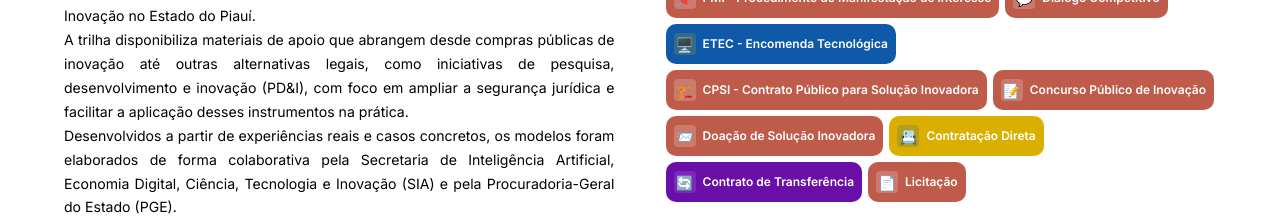
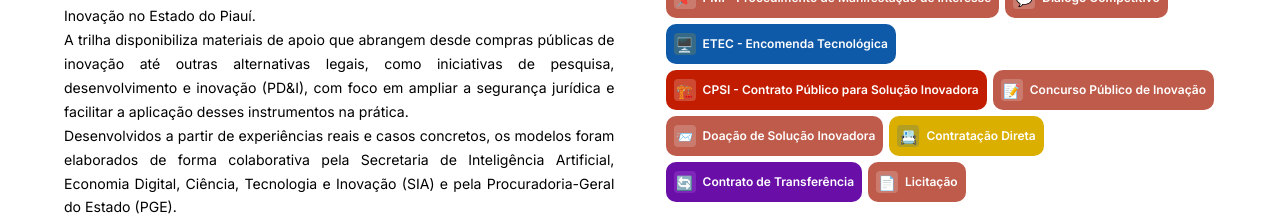
Before and after one commit to SIA-DEDG/Toolkit, a React (Vite) app: page / in a window 1280 px wide. Shown: the part 341-557 px from the top of the page. Built offline with nearby package versions, Linux system fonts and the light colour scheme; no server answers.

Commit message:
fix: atualização da cor do card de Contrato Público

```diff
--- a/src/page/HomePage.jsx
+++ b/src/page/HomePage.jsx
@@ -19,7 +19,7 @@ const INSTRUMENT_PILLS = [
   { label: 'PMI - Procedimento de Manifestação de Interesse', color: COLOR_OFF_TRACK, icon: '📌', iconBg: 'rgba(255,255,255,0.2)' },
   { label: 'Diálogo Competitivo',                             color: COLOR_OFF_TRACK, icon: '💬', iconBg: 'rgba(255,255,255,0.2)' },
   { label: 'ETEC - Encomenda Tecnológica',                    color: '#0e59a8',      icon: '🖥️', iconBg: 'rgba(219,175,0,0.2)'   },
-  { label: 'CPSI - Contrato Público para Solução Inovadora',  color: COLOR_OFF_TRACK, icon: '🏗️', iconBg: 'rgba(255,255,255,0.2)' },
+  { label: 'CPSI - Contrato Público para Solução Inovadora',  color: '#c21d00', icon: '🏗️', iconBg: 'rgba(255,255,255,0.2)' },
   { label: 'Concurso Público de Inovação',                    color: COLOR_OFF_TRACK, icon: '📝', iconBg: 'rgba(255,255,255,0.2)' },
   { label: 'Doação de Solução Inovadora',                     color: COLOR_OFF_TRACK, icon: '📨', iconBg: 'rgba(255,255,255,0.2)' },
   { label: 'Contratação Direta',                              color: '#dbaf00',      icon: '📇', iconBg: 'rgba(14,89,168,0.2)'   },
```
